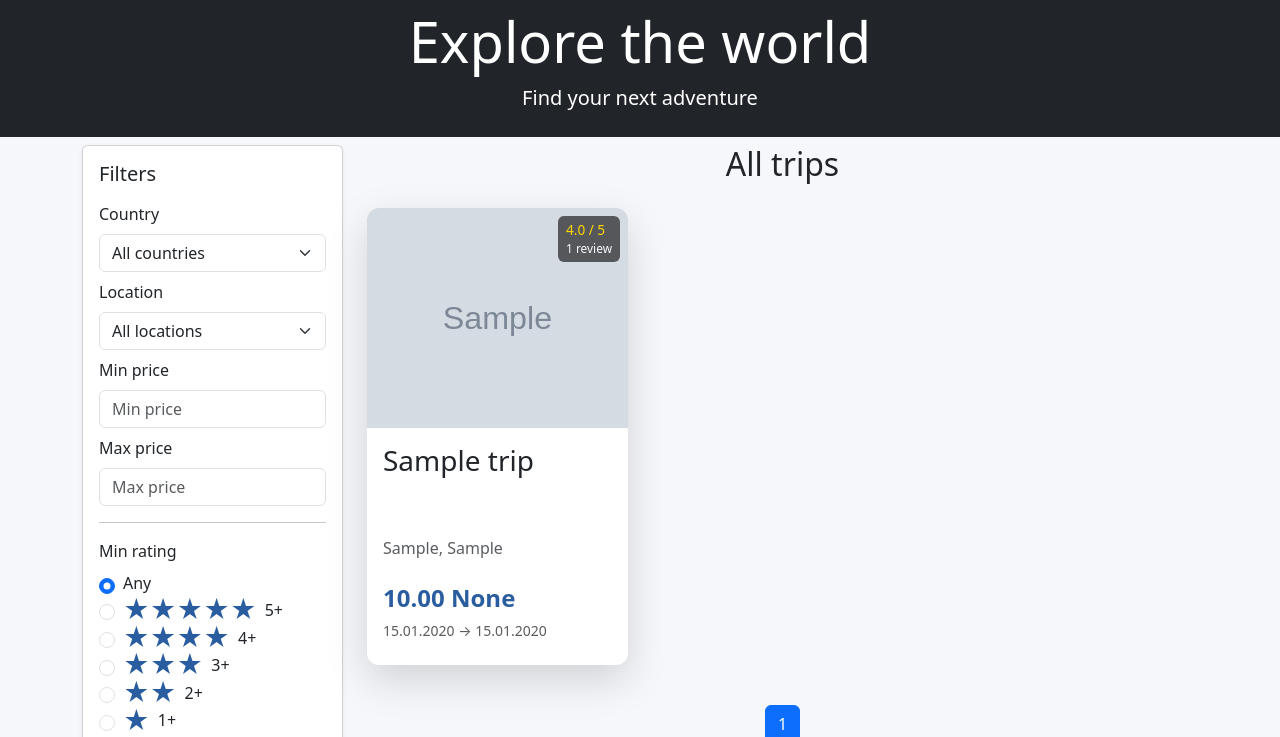
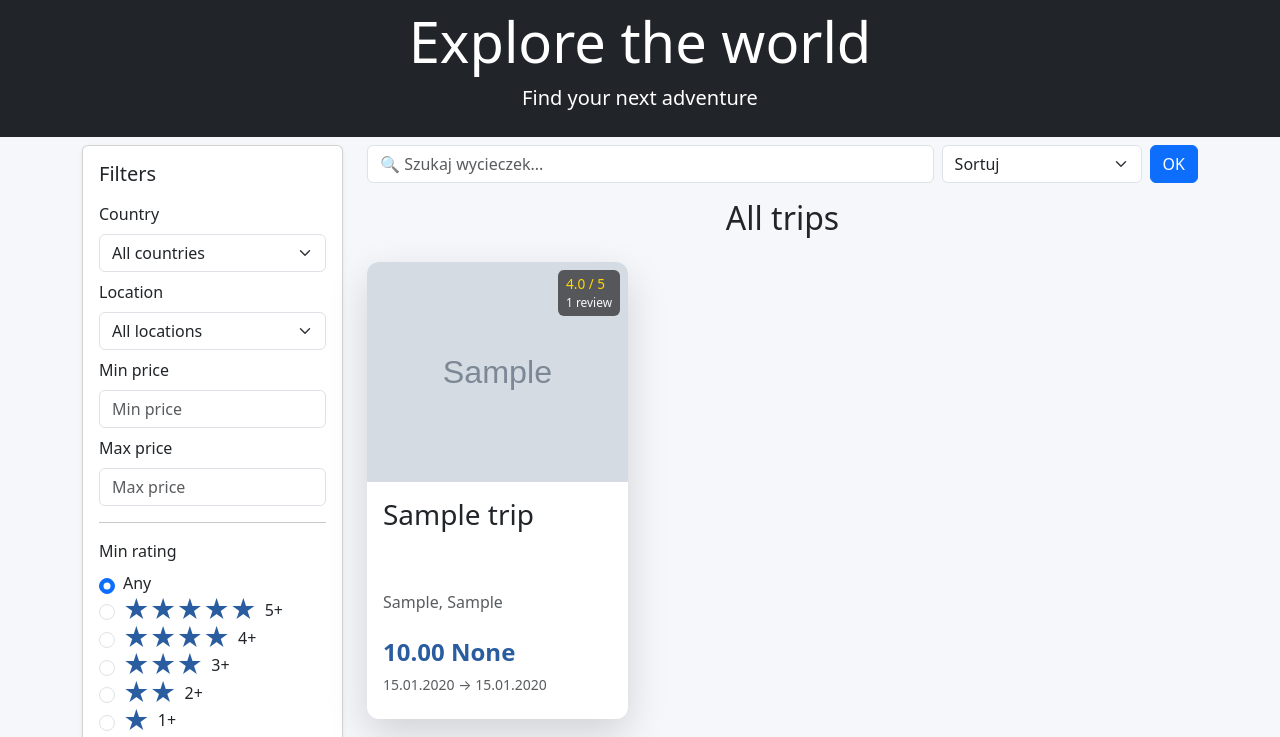
Before and after one commit to piotrgolebiewski07/travel_agency, a Django app: page /trips/ in a window 1280 px wide. Shown: the part 56-793 px from the top of the page. Run offline with Django 5.2, Linux system fonts and the light colour scheme; tables that the repository leaves empty hold one stand-in row (values such as "Sample post"); grey boxes marked "Sample" are stand-in pictures.

Commit message:
Add search and sorting to HTML (separate forms version)

```diff
--- a/trips/templates/trips/index.html
+++ b/trips/templates/trips/index.html
@@ -55,10 +55,6 @@
                            step="1">
 
                     <hr class="my-3">
-
-
-
-
 
                     <label class="form-label">Min rating</label>
 
@@ -125,10 +121,6 @@
 
                     </div>
 
-
-
-
-
                     <hr class="my-3">
 
                     <label class="form-label">Start date</label>
@@ -170,6 +162,54 @@
 
         <!-- RESULTS -->
         <div class="col-md-9">
+            <form method="get" class="d-flex gap-2 mb-3">
+                <input type="hidden" name="country" value="{{ request.GET.country }}">
+                <input type="hidden" name="location" value="{{ request.GET.location }}">
+                <input type="hidden" name="min_price" value="{{ request.GET.min_price }}">
+                <input type="hidden" name="max_price" value="{{ request.GET.max_price }}">
+                <input type="hidden" name="start_date" value="{{ request.GET.start_date }}">
+                <input type="hidden" name="end_date" value="{{ request.GET.end_date }}">
+                <input type="hidden" name="available" value="{{ request.GET.available }}">
+                <input type="hidden" name="min_rating" value="{{ request.GET.min_rating }}">
+                <input type="text"
+                       name="search"
+                       class="form-control"
+                       placeholder="🔍 Szukaj wycieczek..."
+                       value="{{ request.GET.search }}">
+
+                <select name="sort" class="form-select" style="max-width: 200px;">
+                    <option value="">Sortuj</option>
+
+                    <option value="price_asc"
+                        {% if request.GET.sort == "price_asc" %}selected{% endif %}>
+                        Cena rosnąco
+                    </option>
+
+                    <option value="price_desc"
+                        {% if request.GET.sort == "price_desc" %}selected{% endif %}>
+                        Cena malejąco
+                    </option>
+
+                    <option value="rating"
+                        {% if request.GET.sort == "rating" %}selected{% endif %}>
+                        Najlepiej oceniane
+                    </option>
+
+                    <option value="start_date"
+                        {% if request.GET.sort == "start_date" %}selected{% endif %}>
+                        Od najbliższego
+                    </option>
+
+                    <option value="end_date"
+                        {% if request.GET.sort == "end_date" %}selected{% endif %}>
+                        Od ostatniego
+                    </option>
+                </select>
+
+                <button class="btn btn-primary">OK</button>
+
+            </form>
+
 
             <h2 class="mb-4 text-center">
                 {% t "Wszystkie wycieczki" "All trips" %}
--- a/trips/views.py
+++ b/trips/views.py
@@ -3,8 +3,9 @@
 # 2. Django
 from django.shortcuts import render, get_object_or_404, redirect
 from django.core.paginator import Paginator
-from django.db.models import Avg, Count
+from django.db.models import Avg, Count, Q
 from django_filters.rest_framework import DjangoFilterBackend
+
 
 # 3. Third-party (DRF)
 from rest_framework.viewsets import ModelViewSet
@@ -67,6 +68,8 @@ def index(request):
     start_date = request.GET.get("start_date")
     end_date = request.GET.get("end_date")
     available = request.GET.get("available")
+    search = request.GET.get("search")
+    sort = request.GET.get("sort")
 
     if country:
         trips = trips.filter(country=country)
@@ -92,6 +95,25 @@ def index(request):
     if min_rating:
         trips = trips.filter(avg_rating__gte=float(min_rating))
 
+    if search:
+        trips = trips.filter(
+            Q(title__icontains=search) |
+            Q(country__icontains=search) |
+            Q(location__icontains=search) |
+            Q(description__icontains=search)
+        ).distinct().order_by("-start_date")
+
+    if sort == "price_asc":
+        trips = trips.order_by("price")
+    elif sort == "price_desc":
+        trips = trips.order_by("-price")
+    elif sort == "rating":
+        trips = trips.order_by("-avg_rating")
+    elif sort == "start_date":
+        trips = trips.order_by("start_date")
+    elif sort == "end_date":
+        trips = trips.order_by("-end_date")
+
     paginator = Paginator(trips, 5)  # 5 trips na stronę
     page_number = request.GET.get("page")
     page_obj = paginator.get_page(page_number)
```
